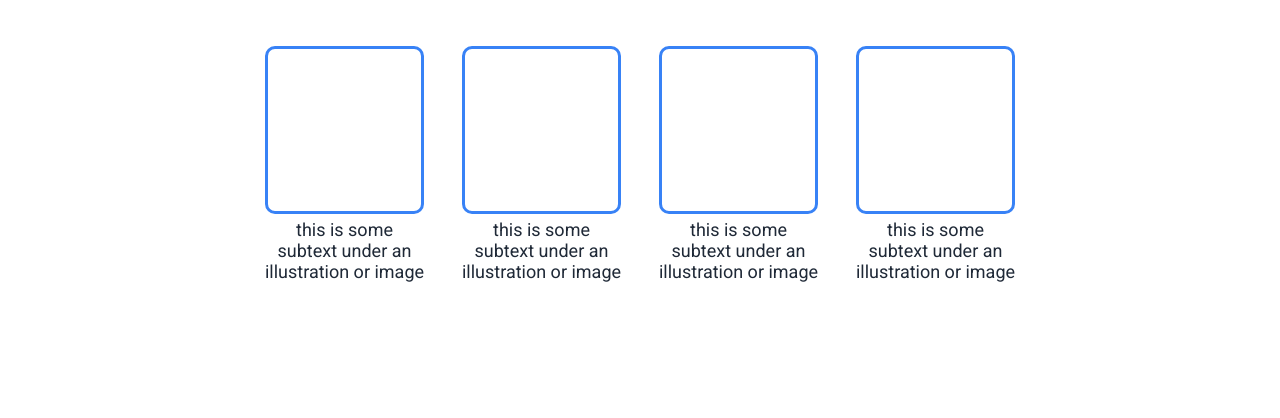
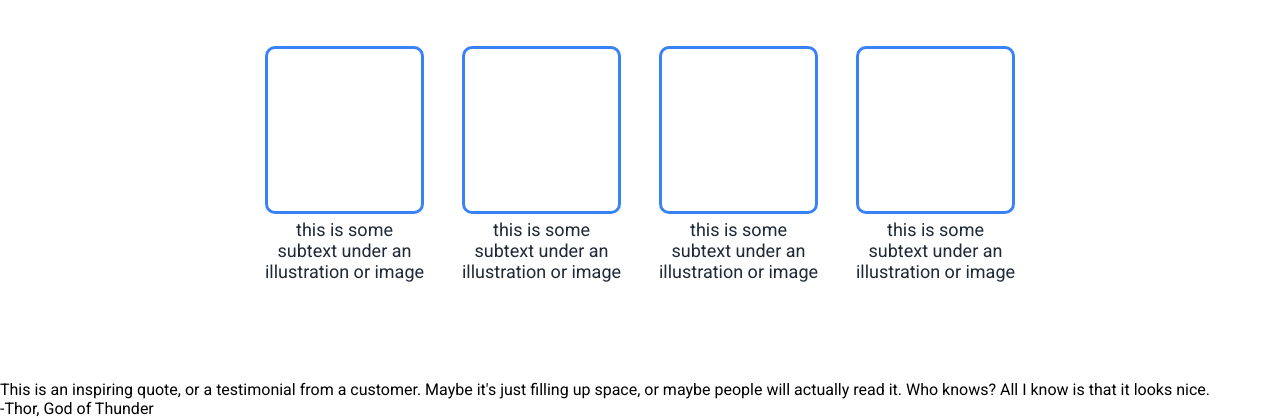
Before and after one commit to DebugVoyager/odin-landing-page, a plain HTML site: page index.html in a window 1280 px wide. Shown: the part 605-1023 px from the top of the page. Before the commit the page ends 985 px from the top, so only its background shows below. Drawn offline with Linux system fonts and the light colour scheme.

Commit message:
Create quote section HTML structure

```diff
--- a/index.html
+++ b/index.html
@@ -51,7 +51,13 @@
             </div>
         </div>
         <div class="quote-container">
-            <div class="quote-text-container"></div>
+            <div class="quote-text-container">
+                <p class="quote">This is an inspiring quote, or a testimonial from a customer. Maybe it's just filling up space, or maybe people will actually read it. Who knows? All I know is that it looks nice.</p>
+                <p class="quote-name">-Thor, God of Thunder</p>
+            </div>
+        </div>
+        <div class="cta-container">
+            <div class="cta-box"></div>
         </div>
     </div>
 </body>
```
